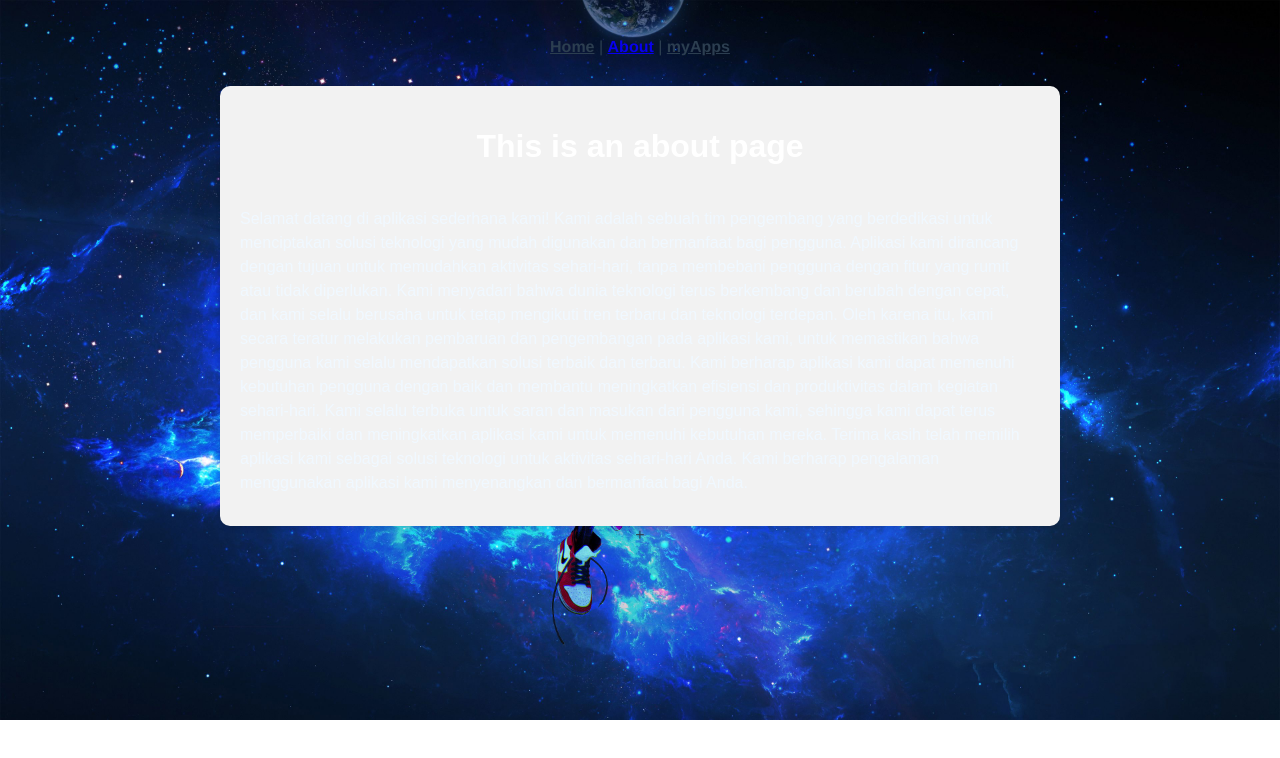
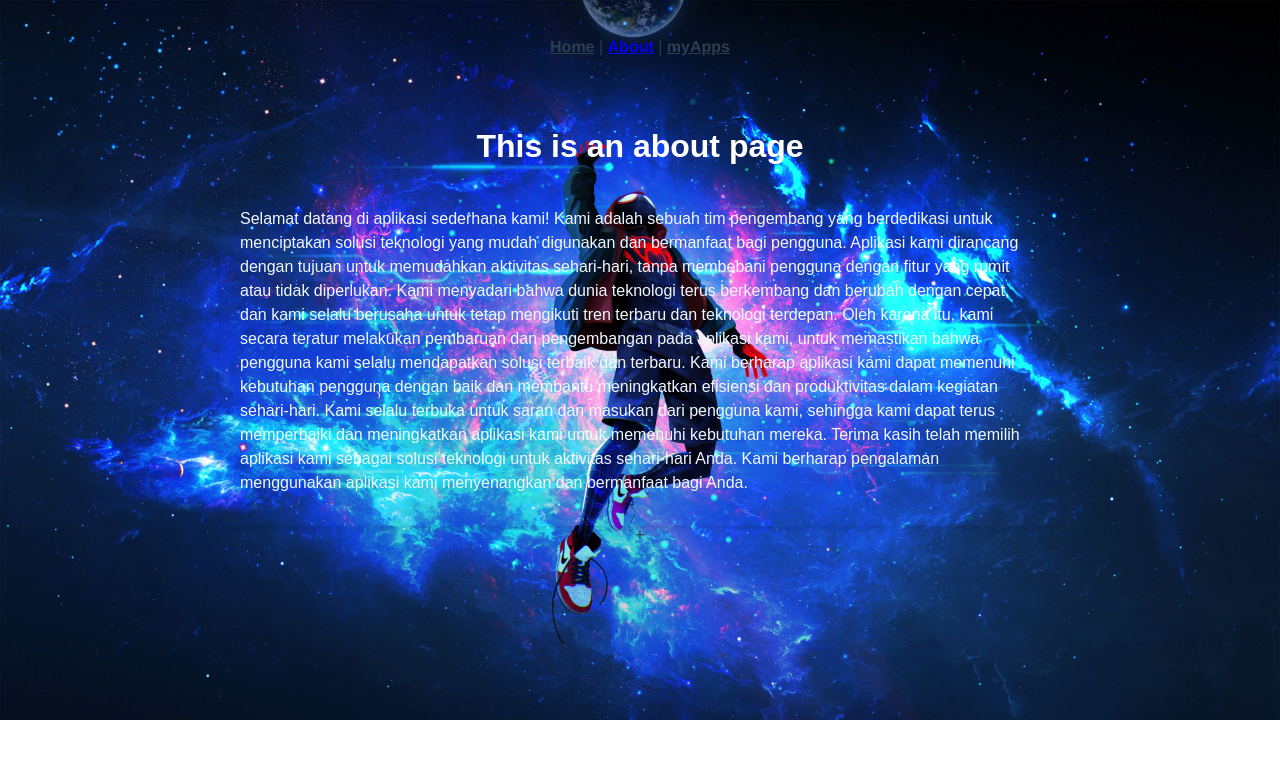
Before and after one commit to NurranggaAdeAkbar/28-pbk-uts-213510794, a Vue app: page /about in a window 1280 px wide. Shown: the top 758 px of the page. Built offline with nearby package versions, Linux system fonts and the light colour scheme; the HTML template or start-up script is replaced by a standard one.

Commit message:
Update AboutView.vue

```diff
--- a/src/views/AboutView.vue
+++ b/src/views/AboutView.vue
@@ -24,7 +24,6 @@ Terima kasih telah memilih aplikasi kami sebagai solusi teknologi untuk aktivita
   justify-content: center;
   height: 50vh;
   font-family: Arial, sans-serif;
-  background-color: #f2f2f2;
   max-width: 800px;
     margin: 0 auto;
     padding: 20px;
```
